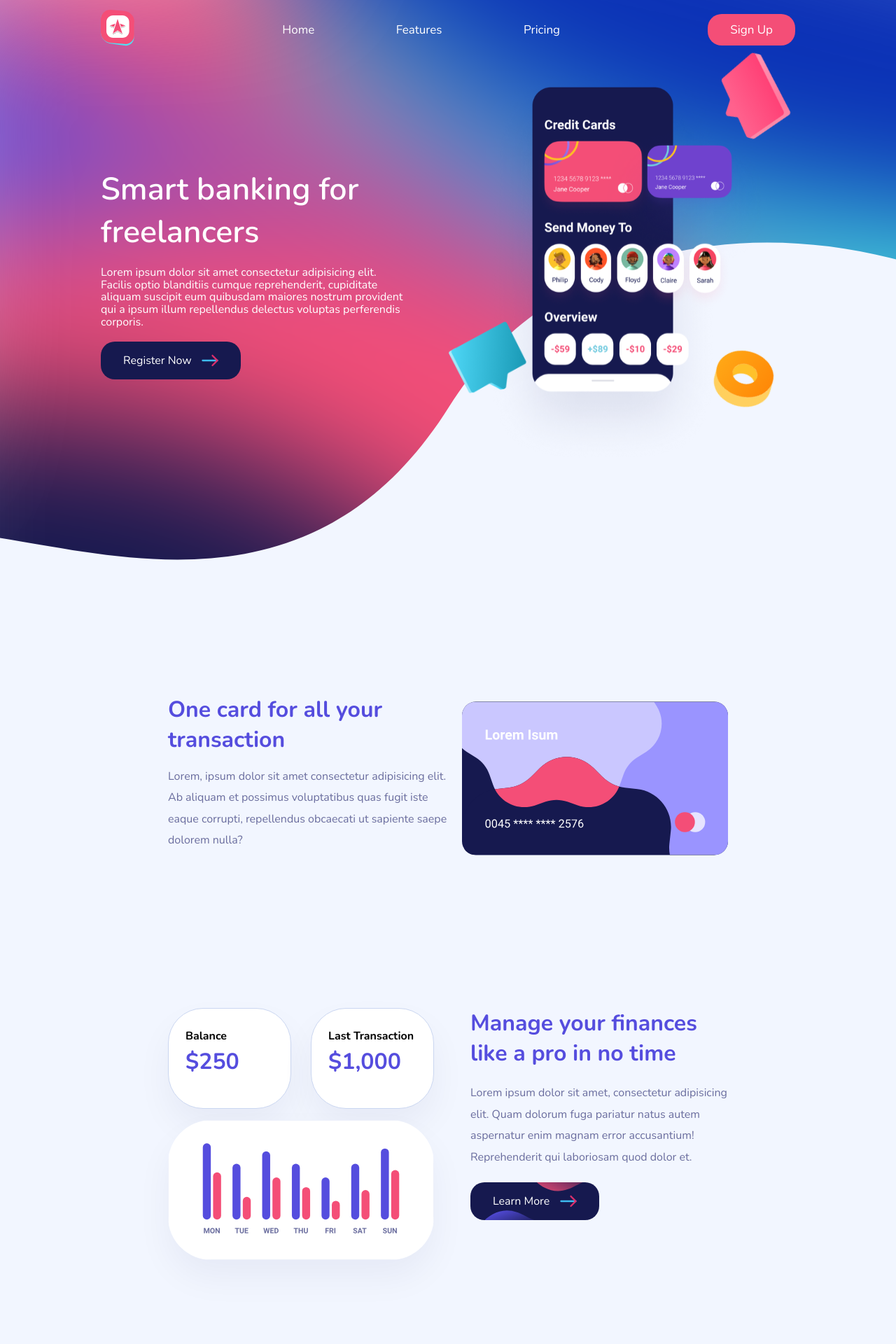
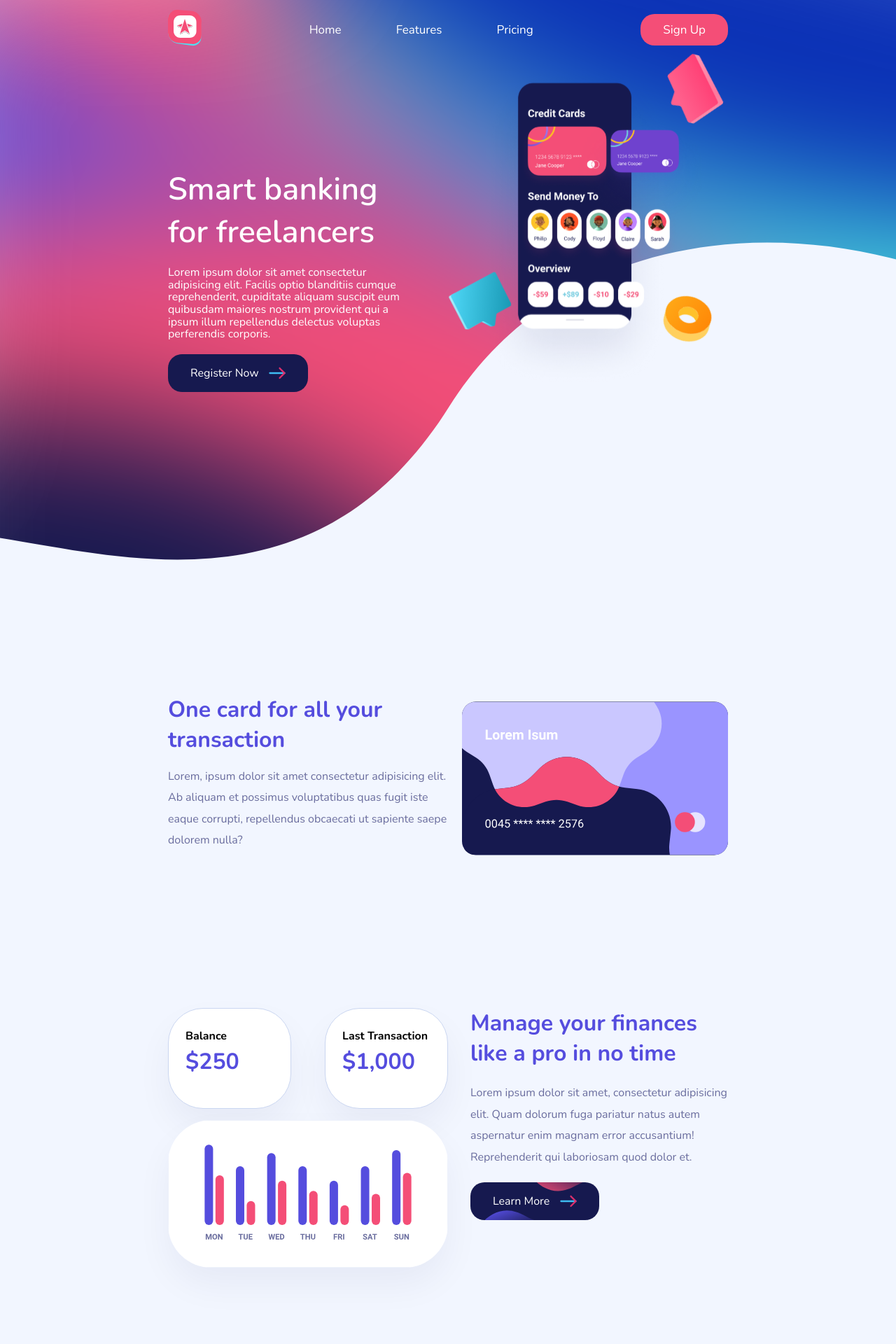
Before and after one commit to yilikaltesfaye/the-freelance-bank, a React (Create React App) app: page / in a window 1280 px wide. Shown: the top 1920 px of the page at 70% size. Built offline with nearby package versions, Linux system fonts and the light colour scheme.

Commit message:
adding media queries

```diff
--- a/src/components/Chartsection.js
+++ b/src/components/Chartsection.js
@@ -37,9 +37,14 @@
     .chart-container{
         display: grid;
         grid-template-columns: repeat(2, 1fr);
-
+        @media screen and (max-width: 845px) {
+            grid-template-columns: repeat(1, 1fr);
+        }
         .chart-left {
             width: 95%;
+            @media screen and (max-width: 1347px) {
+                width: 100%;
+            }
             .stats {
                 img {
                     border-radius: 62px;
--- a/src/components/Footer.js
+++ b/src/components/Footer.js
@@ -61,6 +61,15 @@
 const FooterStyled = styled.footer`
     padding: 0 9rem;
     background-color: #dce2f0;
+    @media screen and (max-width: 1347px) {
+        padding: 0 15rem;
+    }
+    @media screen and (max-width: 1186px) {
+        padding: 0 8rem;
+    }
+    @media screen and (max-width: 990px) {
+        padding: 0 4rem;
+    }
     .footer-container{
         display: grid;
         grid-template-columns: repeat(2, 1fr);
--- a/src/components/Header.js
+++ b/src/components/Header.js
@@ -16,14 +16,23 @@
 }
 
 const HeaderStyled = styled.header`
-    height: 100vh;
+    min-height: 100vh;
     width: 100% ;
     background-image: url(${bg});
     background-repeat: no-repeat;
     background-size: cover;
     background-position-y: 100%;
     .header-content {
-      padding: 0 9rem;
+      padding: 0 15rem;
+      @media screen and (max-width: 1347px) {
+        padding: 0 15rem;
+      }
+      @media screen and (max-width: 1186px) {
+          padding: 0 8rem;
+      }
+      @media screen and (max-width: 990px) {
+          padding: 0 4rem;
+      }
     }
 `;
 
--- a/src/components/HeaderContent.js
+++ b/src/components/HeaderContent.js
@@ -31,6 +31,11 @@
 const HeaderContentStyled = styled.div`
   display: grid;
   grid-template-columns: repeat(2, 1fr);
+
+  @media screen and (max-width: 700px) {
+      grid-template-columns: repeat(1, 1fr);
+
+    }
   .left-content {
     display: flex;
     padding-right: 4rem;
@@ -38,6 +43,9 @@
       padding-top: 10rem; //edited
       font-size: 2.8rem; //edited
       font-weight: 600;
+      @media screen and (max-width: 700px) {
+        font-size: 2rem;
+      }
     }
     .white{
       padding: 1.2rem 0;
--- a/src/components/MessagingSection.js
+++ b/src/components/MessagingSection.js
@@ -45,6 +45,9 @@
     .message-container {
         display: grid;
         grid-template-columns: repeat(2, 1fr);
+        @media screen and (max-width: 845px) {
+            grid-template-columns: repeat(1, 1fr);
+        }
     }
     .left-items {
         position: relative;
--- a/src/components/PaymentSection.js
+++ b/src/components/PaymentSection.js
@@ -70,6 +70,9 @@
         grid-template-columns: repeat(2, 1fr);
         grid-gap: 3rem;
         padding-top: 3.5rem;
+        @media screen and (max-width: 689px) {
+            grid-template-columns: repeat(1, 1fr);
+        }
     }
 `;
 
--- a/src/components/cardsection.js
+++ b/src/components/cardsection.js
@@ -31,6 +31,9 @@
     .card-container {
         display: grid;
         grid-template-columns: repeat(2, 1fr);
+        @media screen and (max-width: 845px) {
+            grid-template-columns: repeat(1, 1fr);
+        }
 
         .card-right {
             display: flex;
--- a/src/styles/layouts.js
+++ b/src/styles/layouts.js
@@ -1,7 +1,16 @@
 import styled from "styled-components";
 
 export const OuterLayout = styled.section`
-    padding: 5rem 15rem;
+    padding: 5rem 18rem;
+    @media screen and (max-width: 1347px) {
+        padding: 5rem 15rem;
+    }
+    @media screen and (max-width: 1186px) {
+        padding: 5rem 8rem;
+    }
+    @media screen and (max-width: 990px) {
+        padding: 5rem 4rem;
+    }
 `;
 export const InnerLayout = styled.section`
     padding: 5rem 0; //to change
```
